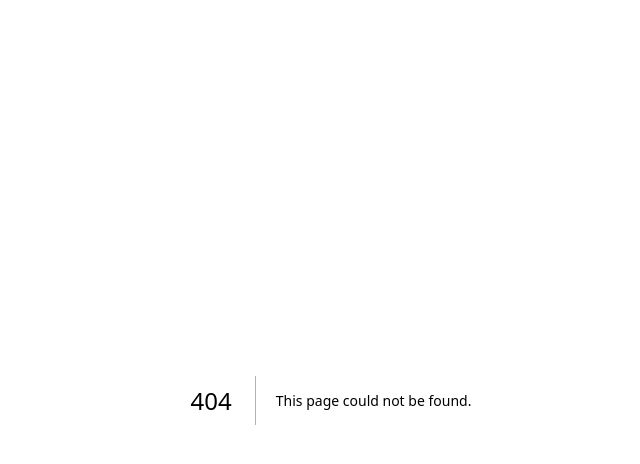
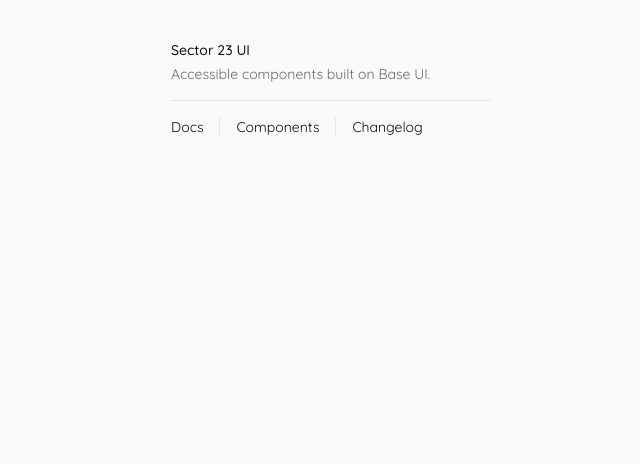
Before and after one commit to Bl3nd/sector23, a Next.js app: page /docs/components/separator in a window 1280 px wide. Before the commit this address had no page. Shown: the top 464 px of the page, without its empty margins (309-949 px from the left). Built offline with nearby package versions, Linux system fonts and the light colour scheme.

Commit message:
feat(separator): Introduce Separator component with styles and documentation
- Added Separator component along with its styles using Tailwind CSS.
- Created a documentation page to demonstrate usage of the Separator component.

```diff
--- /dev/null
+++ b/app/components/separator/index.ts
@@ -0,0 +1 @@
+export { Separator } from "./separator";
--- /dev/null
+++ b/app/components/separator/separator.style.ts
@@ -0,0 +1,7 @@
+import { tv } from "tailwind-variants";
+
+const separator = tv({
+  base: "self-stretch bg-border data-[orientation=horizontal]:h-px data-[orientation=vertical]:w-px",
+});
+
+export { separator };
--- a/app/components/separator/separator.tsx
+++ b/app/components/separator/separator.tsx
@@ -1,7 +1,19 @@
+"use client";
+
 import { Separator as BaseSeparator } from "@base-ui/react/separator";
 
+import { mergeVariantClassName } from "@/app/lib/merge-base-ui";
+
+import { separator } from "./separator.style";
+
 function Separator({ className, ...props }: BaseSeparator.Props) {
-  return <BaseSeparator data-slot="separator" className={className} {...props} />;
+  return (
+    <BaseSeparator
+      data-slot="separator"
+      className={mergeVariantClassName(separator, {}, className)}
+      {...props}
+    />
+  );
 }
 
 export { Separator };
--- /dev/null
+++ b/app/docs/components/separator/page.tsx
@@ -0,0 +1,31 @@
+import { Separator } from "@/app/components/separator";
+
+const links = [
+  { label: "Docs", href: "#" },
+  { label: "Components", href: "#" },
+  { label: "Changelog", href: "#" },
+];
+
+export default function SeparatorPage() {
+  return (
+    <div className="flex flex-col items-center justify-center py-10">
+      <div className="flex w-xs flex-col gap-4">
+        <div className="flex flex-col gap-1">
+          <h4 className="text-sm font-medium">Sector 23 UI</h4>
+          <p className="text-sm text-muted-foreground">Accessible components built on Base UI.</p>
+        </div>
+        <Separator />
+        <nav className="flex h-5 items-center gap-4 text-sm">
+          {links.map((link, index) => (
+            <div key={link.label} className="flex h-full items-center gap-4">
+              {index > 0 && <Separator orientation="vertical" />}
+              <a href={link.href} className="hover:underline">
+                {link.label}
+              </a>
+            </div>
+          ))}
+        </nav>
+      </div>
+    </div>
+  );
+}
```
